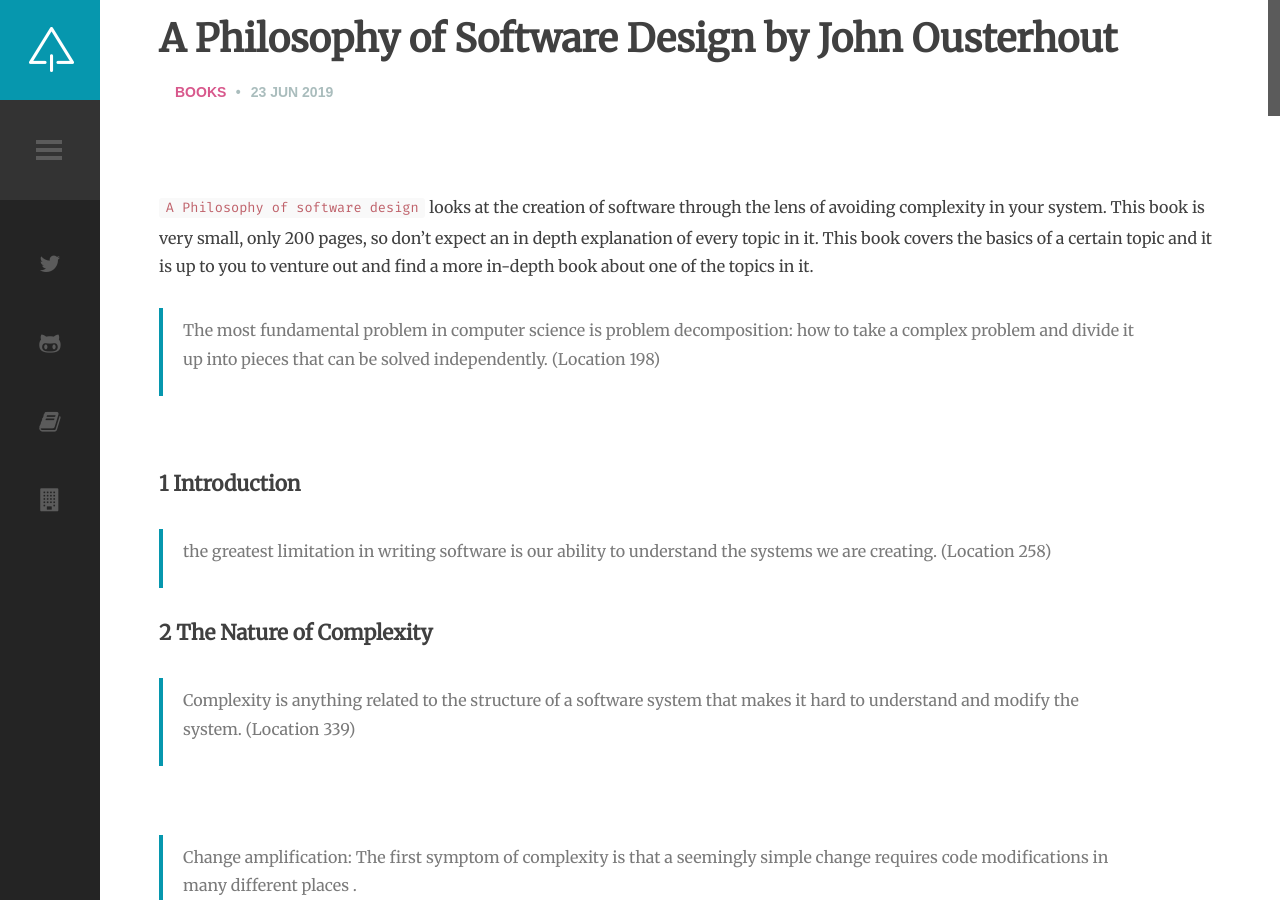
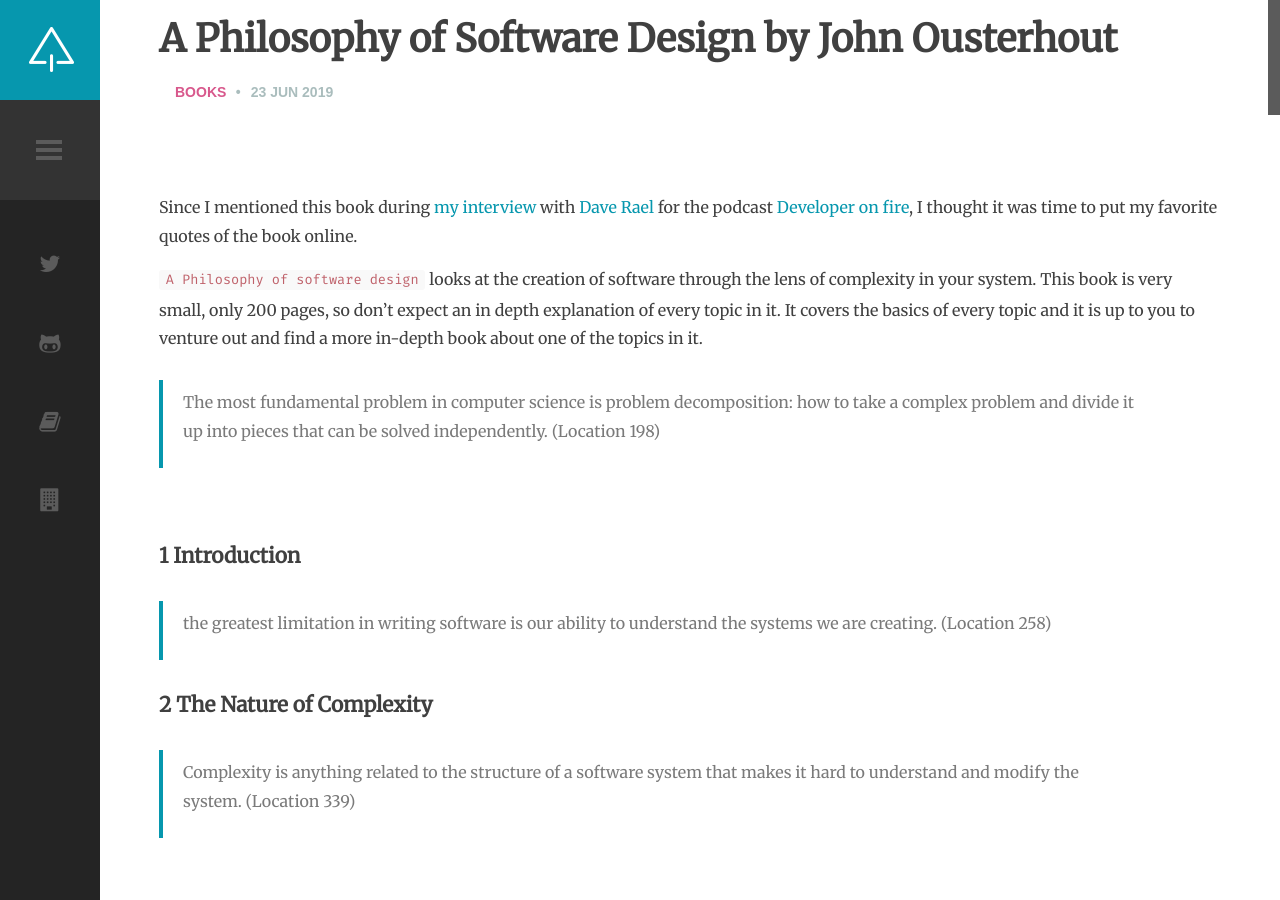
Before and after one commit to selketjah/selketjah.github.io, a Jekyll site: the page built from _posts/2019-06-23-philosophy-software-design.md, in a window 1280 px wide and 900 px high. Built offline with Jekyll 4.4.1, drawn with Linux system fonts in a browser that asks for light colours; comment, search, counter and statistics services are not loaded.

Commit message:
Update intro for philosophy of software design

```diff
--- a/_posts/2019-06-23-philosophy-software-design.md
+++ b/_posts/2019-06-23-philosophy-software-design.md
@@ -7,9 +7,11 @@
 - books
 ---
 
-`A Philosophy of software design` looks at the creation of software through the lens of avoiding complexity in your system.
+Since I mentioned this book during [my interview](https://developeronfire.com/podcast/episode-421-gien-verschatse-choosing-your-way) with [Dave Rael](https://twitter.com/raelyard) for the podcast [Developer on fire](https://developeronfire.com/), I thought it was time to put my favorite quotes of the book online.
+
+`A Philosophy of software design` looks at the creation of software through the lens of complexity in your system.
 This book is very small, only 200 pages, so don't expect an in depth explanation of every topic in it.
-This book covers the basics of a certain topic and it is up to you to venture out and find a more in-depth book about one of the topics in it.
+It covers the basics of every topic and it is up to you to venture out and find a more in-depth book about one of the topics in it.
 
 > The most fundamental problem in computer science is problem decomposition: how to take a complex problem and divide it up into pieces that can be solved independently. (Location 198)
 
```
